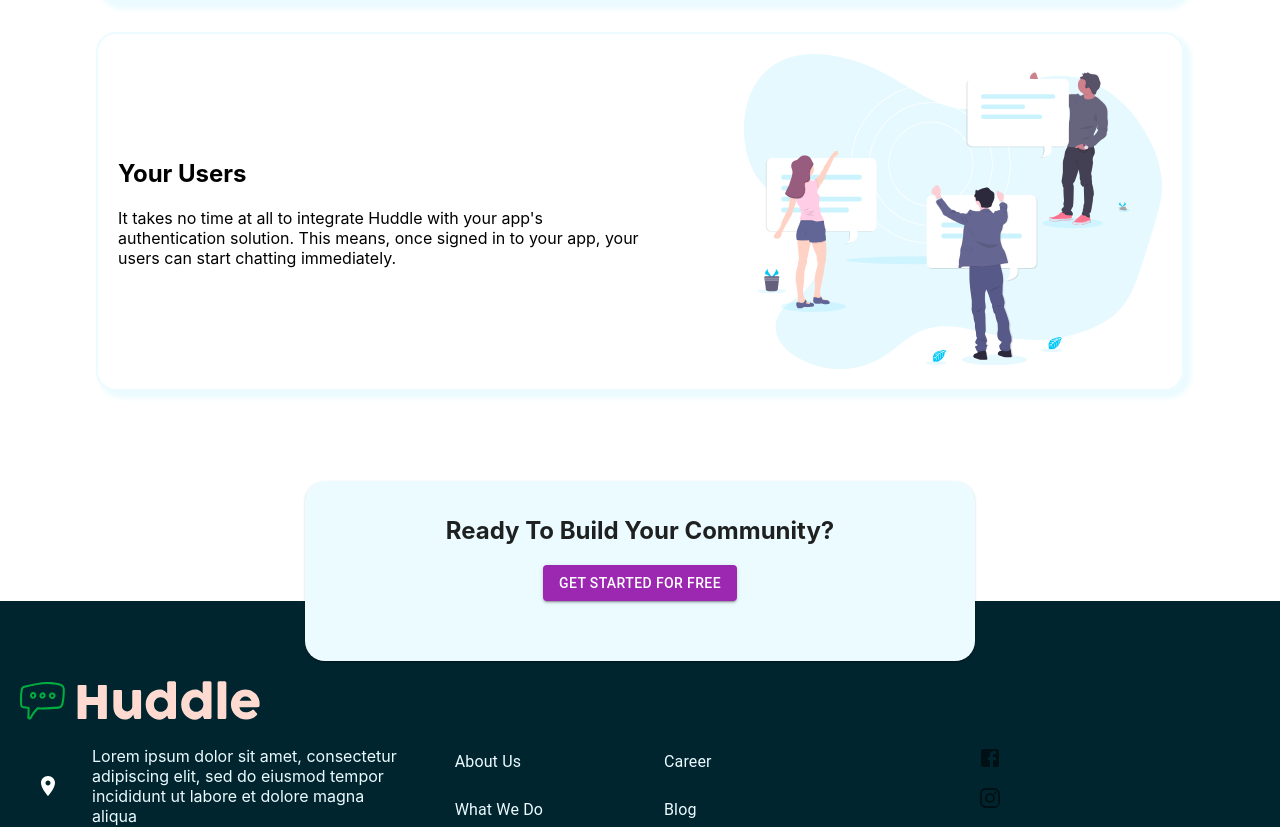
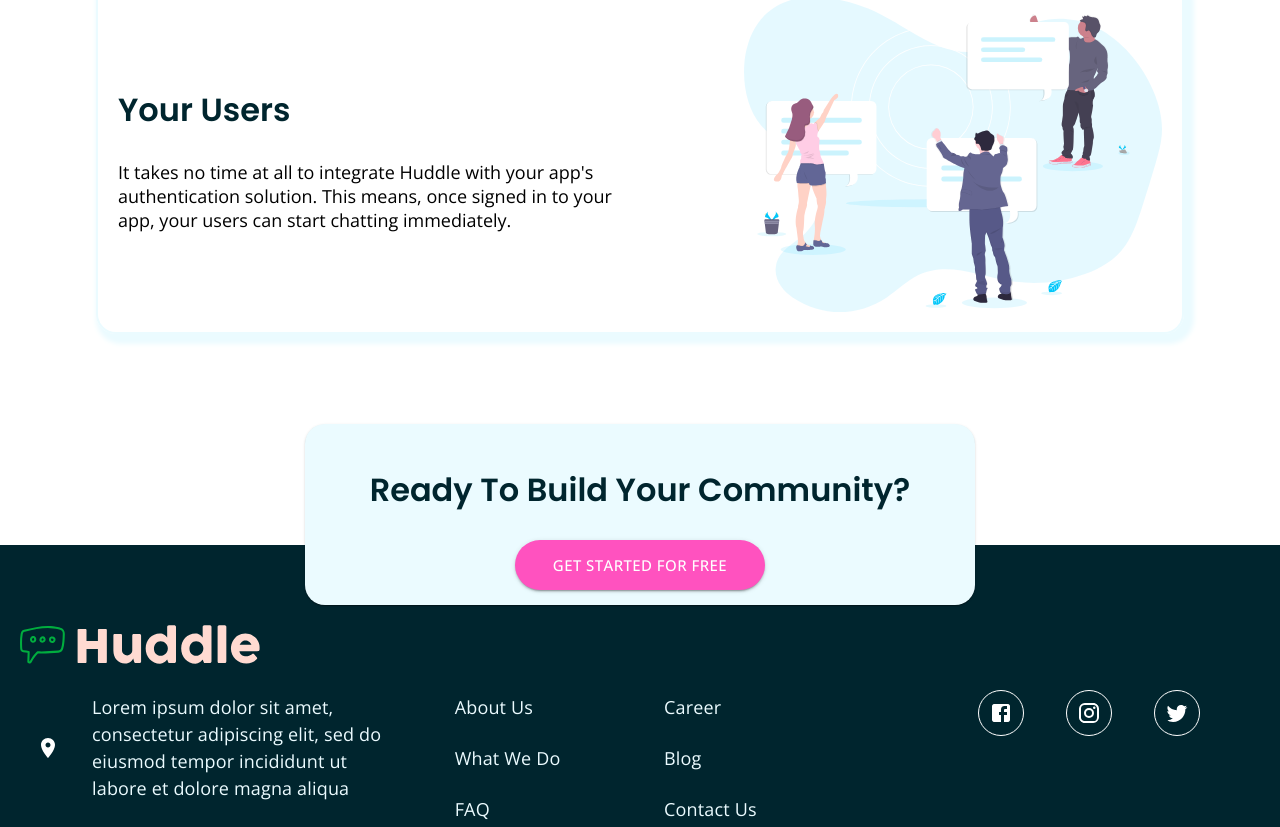
Before and after one commit to tahaimran/landing-page-material-ui, a React (Create React App) app: page / in a window 1280 px wide. Shown: the part 1460-2287 px from the top of the page. Built offline with nearby package versions, Linux system fonts and the light colour scheme.

Commit message:
All Things Are Ready

```diff
--- a/public/index.html
+++ b/public/index.html
@@ -24,6 +24,10 @@
       work correctly both with client-side routing and a non-root public URL.
       Learn how to configure a non-root public URL by running `npm run build`.
     -->
+    <link rel="preconnect" href="https://fonts.googleapis.com">
+<link rel="preconnect" href="https://fonts.gstatic.com" crossorigin>
+    <link href="https://fonts.googleapis.com/css2?family=Poppins:wght@400;500;600;700&display=swap" rel="stylesheet">
+    <link href="https://fonts.googleapis.com/css2?family=Open+Sans:wght@400;500;600;700&display=swap" rel="stylesheet">
     <title>React App</title>
   </head>
   <body>
--- a/src/Components/Action.jsx
+++ b/src/Components/Action.jsx
@@ -5,7 +5,7 @@ function Action() {
 const ActionStyle = makeStyles({
     root:{
         width: '50%',
-        height: "150px",
+        height: "auto",
         position:"relative" ,
         top: '60px',
         zIndex: '1',
@@ -14,13 +14,24 @@ const ActionStyle = makeStyles({
         margin:' 0 auto',
         padding:" 15px",
         borderRadius:" 20px !important"
+    }, btn:{
+        backgroundColor:'hsl(322, 100%, 66%) !important',
+        borderRadius: '30px !important',
+        fontSize:' 15px !important',
+        width: '250px',
+        height: '50px',
+       " &:hover":{
+           opacity:'0.6' ,
+           transitionDuration:'1s ease-in !important',
+           transform: 'scale(1.1) !important'
+       }
     }
 })
 const  classes = ActionStyle();
     return (
         <Paper className={classes.root}  >
             <h2>Ready To Build Your Community?</h2>
-            <Button variant="contained"   color='secondary'>Get Started For Free</Button>
+            <Button className={classes.btn}  variant="contained"   color='secondary'>Get Started For Free</Button>
         </Paper>
     )
 }
--- a/src/Components/Features.jsx
+++ b/src/Components/Features.jsx
@@ -5,7 +5,8 @@ import {makeStyles} from '@mui/styles'
 function Features() {
     const featureStyle = makeStyles({
         featureCont:{
-            marginTop: '100px'
+            marginTop: '100px',
+            margin:' 0 auto'
         },
         img:{
             width: "80%",
@@ -17,7 +18,7 @@ function Features() {
             padding:' 20px',
             borderRadius: "20px",
             marginBottom: "30px",
-            boxShadow: '5px 5px 5px 2px  hsl(193, 100%, 96%)',
+            boxShadow: '5px 5px 5px 5px  hsl(193, 100%, 96%)',
             alignItems: 'center',
             flexWrap: 'wrap-reverse !important',
         }
@@ -31,7 +32,7 @@ const classes = featureStyle()
                     <h2 > Grow Together</h2>
                     <p>Generate meaningful discussions with your audience and build a strong, loyal community. Think of the insightful conversations you miss out on with a feedback form.</p>
                 </Grid>
-                <Grid item xs={12} sm={6}>
+                <Grid item xs={12} sm={5}>
                     <img className={classes.img}  src="images/illustration-grow-together.svg" alt="" srcset="" />
                 </Grid>
             </Grid>
--- a/src/Components/Footer.jsx
+++ b/src/Components/Footer.jsx
@@ -30,17 +30,18 @@ return (
                         <ListItemIcon className={classes.icon} >
                             <LocationOn />
                         </ListItemIcon>
-                        Lorem ipsum dolor sit amet, consectetur adipiscing elit, sed do eiusmod tempor incididunt ut labore et dolore magna aliqua</ListItem>
+                        <ListItemText>   Lorem ipsum dolor sit amet, consectetur adipiscing elit, sed do eiusmod tempor incididunt ut labore et dolore magna aliqua</ListItemText>  </ListItem>
                     <ListItem>
                         <ListItemIcon className={classes.icon}>
                             <PhoneInTalk />
                         </ListItemIcon>
-                        +1-543-123-4567</ListItem>
+                        <ListItemText>+1-543-123-4567</ListItemText>
+                        </ListItem>
                     <ListItem>
                         <ListItemIcon className={classes.icon}>
                             <Email />
                         </ListItemIcon>
-                        example@huddle.com
+                      <ListItemText>example@huddle.com</ListItemText>
                     </ListItem>
                 </List>
             </Grid>
@@ -73,7 +74,7 @@ return (
                 </List>
             </Grid>
             <Grid item xs={12} sm={1} >
-                <List >
+                <List className='icons'  sx={{display: 'flex'}} >
                     <ListItem>
                         <ListItemIcon><Facebook /></ListItemIcon>
                     </ListItem>
--- a/src/Components/Main.jsx
+++ b/src/Components/Main.jsx
@@ -1,44 +1,51 @@
 import React from 'react'
 import { Grid, Button } from '@mui/material'
-import {makeStyles} from '@mui/styles'
+import { makeStyles } from '@mui/styles'
 import ButtonAppBar from './NavBar'
 
 function Main() {
     const mainStyles = makeStyles({
-        root:{
+        root: {
             backgroundImage: 'url(images/bg-hero-desktop.svg)',
             backgroundRepeat: 'no-repeat',
             backgroundColor: 'hsl(193, 100%, 96%)'
 
         },
-        mainGrid:{
-            margin:"40px auto  !important"
+        mainGrid: {
+            margin: "40px auto  !important"
         },
-        img:{
-            width:' 90%'
+        img: {
+            width: ' 90%'
         },
-        infoText:{
+        infoText: {
             padding: "50px !important",
         },
-        btn:{
-            backgroundColor:'hsl(322, 100%, 66%) !important',
+        btn: {
+            backgroundColor: 'hsl(322, 100%, 66%) !important',
             borderRadius: '30px !important',
-            padding:" 15px !important"
+            fontSize: ' 15px !important',
+            width: '250px',
+            height: '50px',
+            " &:hover": {
+                opacity: '0.6',
+                transitionDuration: ' all 1s ease-in !important',
+                transform: 'scale(1.1) !important'
+            }
         }
     })
     const classes = mainStyles();
     return (
         <>
             <Grid container className={classes.root}>
-        <ButtonAppBar  />
-        <Grid sx={{justifyContent: 'center',flexWrap: 'wrap-reverse' }}  className={classes.mainGrid}   container spacing={2}>
+                <ButtonAppBar />
+                <Grid sx={{ justifyContent: 'center', flexWrap: 'wrap-reverse' }} className={classes.mainGrid} container spacing={2}>
                     <Grid item xs={12} sm={6} className={classes.infoText} >
                         <h1> Build The Community Your Fans Will Love </h1>
                         <p> Huddle re-imagines the way we build communities. You have a voice, but so does your audience. Create connections with your users as you engage in genuine discussion. </p>
-                <Button className={classes.btn}  variant="contained" >Get Started For Free</Button>
+                        <Button className={classes.btn} variant="contained" >Get Started For Free</Button>
                     </Grid>
                     <Grid item xs={12} sm={6}>
-                <img className={classes.img}  src="images/illustration-mockups.svg" alt="" srcset="" />
+                        <img className={classes.img} src="images/illustration-mockups.svg" alt="" srcset="" />
                     </Grid>
                 </Grid>
             </Grid>
--- a/src/index.css
+++ b/src/index.css
@@ -1,13 +1,31 @@
 body {
   margin: 0;
-  font-family: -apple-system, BlinkMacSystemFont, 'Segoe UI', 'Roboto', 'Oxygen',
-    'Ubuntu', 'Cantarell', 'Fira Sans', 'Droid Sans', 'Helvetica Neue',
-    sans-serif;
-  -webkit-font-smoothing: antialiased;
-  -moz-osx-font-smoothing: grayscale;
+  }
+
+
+h1, h2,h3{
+  font-family: 'Poppins', sans-serif !important;
+  font-weight: 600 !important;
+  color: hsl(192, 100%, 9%) !important;
+  font-size: 2rem;
 }
 
-code {
-  font-family: source-code-pro, Menlo, Monaco, Consolas, 'Courier New',
-    monospace;
+p, span, ListItem, ListItemText, Button {
+  font-family: 'Open Sans', sans-serif !important;
+  font-size: 18px !important;
+  font-weight: 400;
 }
+li{
+  cursor: pointer !important;
+}
+.icons svg{
+  color: white !important;
+  border: 1px solid white;
+  border-radius: 30px;
+  padding: 10px;
+}
+.icons svg:hover{
+ color:  hsl(322, 100%, 66%) !important;
+ border-color:  hsl(322, 100%, 66%) ;
+ transition-duration: 1s  !important;
+}
```
Also changed, not shown: 1 other file (tests, documents, lock files or other folders). Lines whose indentation alone changed are shown as unchanged.
